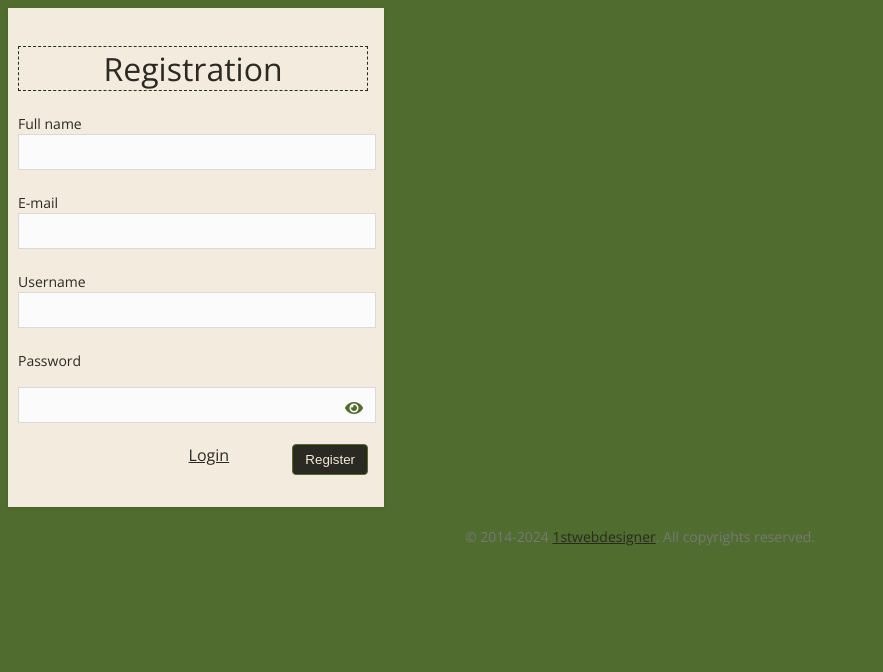
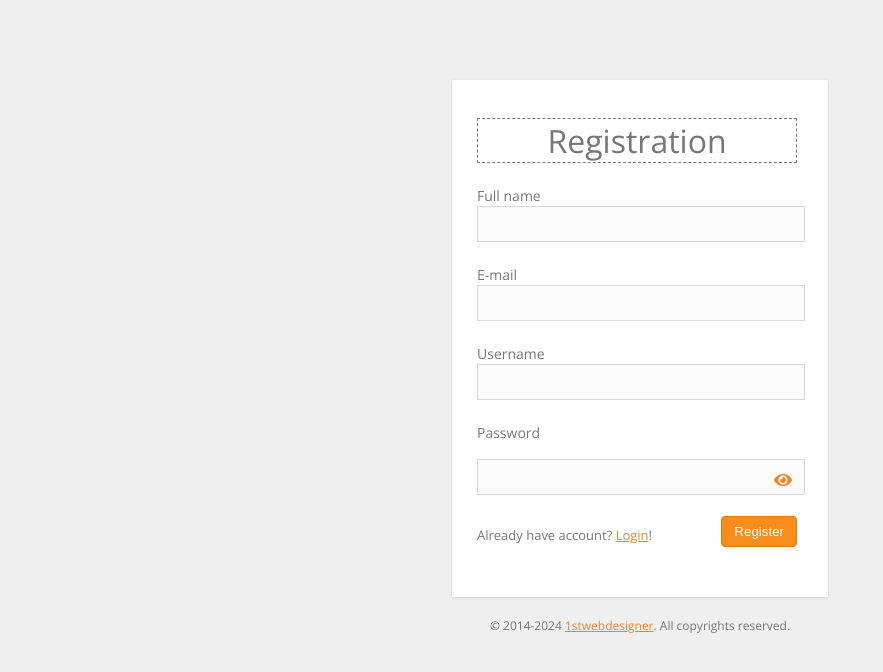
Before and after one commit to sn0x1/site-csgo, a PHP site: page /register.php in a window 1280 px wide. Shown: the top 672 px of the page, without its empty margins (0-883 px from the left). Run offline with PHP 8.4, Linux system fonts and the light colour scheme.

Commit message:
Add files via upload

```diff
--- a/laba4/css/style.css
+++ b/laba4/css/style.css
@@ -1,74 +1,87 @@
 body {
-	background: #506d2f;
+  background: #efefef;
   font-family: 'Open Sans', sans-serif;
-	color: #f3ebdd;
+  color: #777;
 }
 
 a {
-	color: #2a2922;
+  color: #f58220;
   font-weight: 400;
 }
 
 span {
   font-weight: 300;
-	color: #506d2f;
-}
-.teams-container {
-	display: flex;
-	flex-wrap: wrap;
-	gap: 20px;
+  color: #f58220;
 }
 
-.team-tile {
-	background-color: #f3ebdd;
-	border: 1px solid #ccc;
-	padding: 10px;
-	width: 200px;
-	border-radius: 5px;
-	box-shadow: 0 0 5px rgba(0, 0, 0, 0.1);
+.mlogin {
+  margin: 170px auto 0;
 }
+
+.mregister {
+  margin: 80px auto 0;
+}
+
 .error {
   margin: 40px auto 0;
-	border: 1px solid #2a2922;
+  border: 1px solid #777;
   padding: 3px;
   color: #fff;
   text-align: center;
   width: 650px;
-	background: #7d5642;
+  background: #f58220;
 }
 
+.regtext {
+  font-size: 13px;
+  margin-top: 26px;
+  color: #777;
+}
+
+/*= КОНТЕЙНЕРЫ
+-------------------------------------------------------*/
 .container {
   padding: 25px 16px 25px 10px;
   font-weight: 400;
   overflow: hidden;
   width: 350px;
   height: auto;
-	background: #f3ebdd;
+  background: #fff;
+  -webkit-box-shadow: 0 1px 3px rgba(0,0,0,.13);
+  -moz-box-shadow: 0 1px 3px rgba(0,0,0,.13);
   box-shadow: 0 1px 3px rgba(0,0,0,.13);
 }
 
 #welcome {
   width: 500px;
   padding: 30px;
-	background: #f3ebdd;
+  background: #fff;
   margin: 160px auto 0;
+  -webkit-box-shadow: 0 1px 3px rgba(0,0,0,.13);
+  -moz-box-shadow: 0 1px 3px rgba(0,0,0,.13);
   box-shadow: 0 1px 3px rgba(0,0,0,.13);
 }
 
 .container h1 {
-	color: #2a2922;
+  color: #777;
   text-align: center;
   font-weight: 300;
-	border: 1px dashed #2a2922;
+  border: 1px dashed #777;
   margin-top: 13px;
 }
 
 .container label {
-	color: #2a2922;
+  color: #777;
   font-size: 14px;
 }
 
-.container form .input, .container input[type=text], .container input[type=password], .container input[type=e] {
+#login {
+  width: 320px;
+  margin: auto;
+  padding-bottom: 15px;
+}
+
+.container form .input,.container input[type=text],.container input[type=password],.container input[type=e] {
   background: #fbfbfb;
   font-size: 24px;
   line-height: 1;
@@ -80,29 +93,41 @@ span {
 }
 
 .container form .input:focus {
-	border: 1px solid #99f520;
+  border: 1px solid #f58220;
+  -webkit-box-shadow: 0 0 3px 0 rgba(245,130,32,0.75);
+  -moz-box-shadow: 0 0 3px 0 rgba(245,130,32,0.75);
   box-shadow: 0 0 3px 0 rgba(245,130,32,0.75);
 }
 
-.button {
-	border: solid 1px #506d2f;
-	background: #2a2922;
-	color: #f3ebdd;
+/*= КНОПКИ
+--------------------------------------------------------*/
+
+.button{
+  border: solid 1px #da7c0c;
+  background: #f78d1d;
+  background: -webkit-gradient(linear, left top, leftbottom, from(#faa51a), to(#f47a20));
+  background: -moz-linear-gradient(top,  #faa51a, #f47a20);
+  filter:  progid:DXImageTransform.Microsoft.gradient(startColorstr='#faa51a', endColorstr='#f47a20');
+  color: #fff;
   padding: 7px 12px;
-	border-radius: 4px;
+  -webkit-border-radius:4px;
+  moz-border-radius:4px;
+  border-radius:4px;
   float: right;
   cursor: pointer;
 }
 
-.button:hover {
-	background: #506d2f;
-	color: #f3ebdd;
+.button:hover{
+  background: #f47c20;
+  background: -webkit-gradient(linear, left top, leftbottom, from(#f88e11), to(#f06015));
+  background: -moz-linear-gradient(top,  #f88e11, #f06015);
+  filter:  progid:DXImageTransform.Microsoft.gradient(startColorstr='#f88e11', endColorstr='#f06015');
 }
-
+/*= ПОДВАЛ
+--------------------------------------------------------*/
 footer {
   color: #777;
-	font-size: 14px;
+  font-size: 12px;
   text-align: center;
   margin-top: 20px;
-	margin-bottom: 30px;
 }
```
Lines whose indentation alone changed are shown as unchanged.
